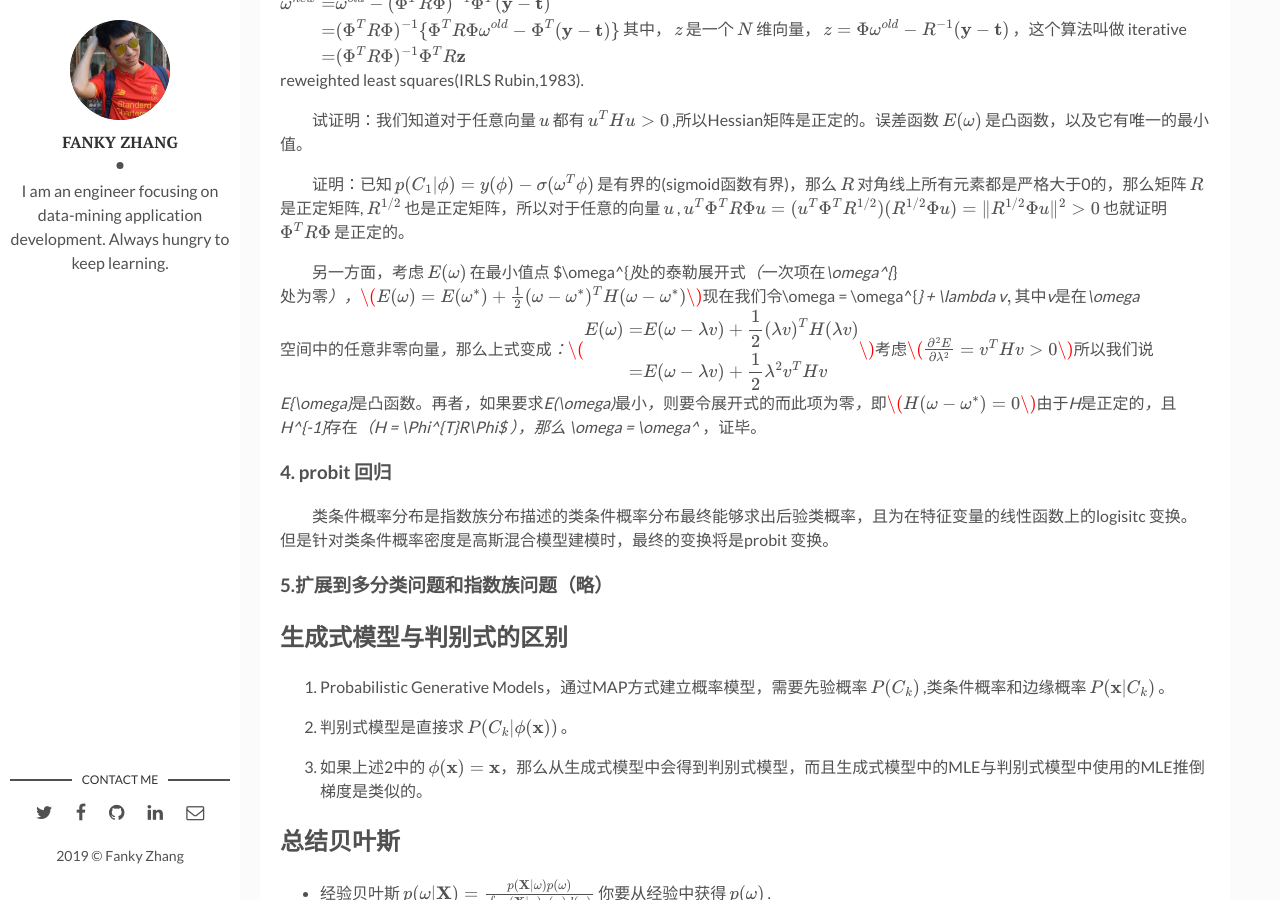
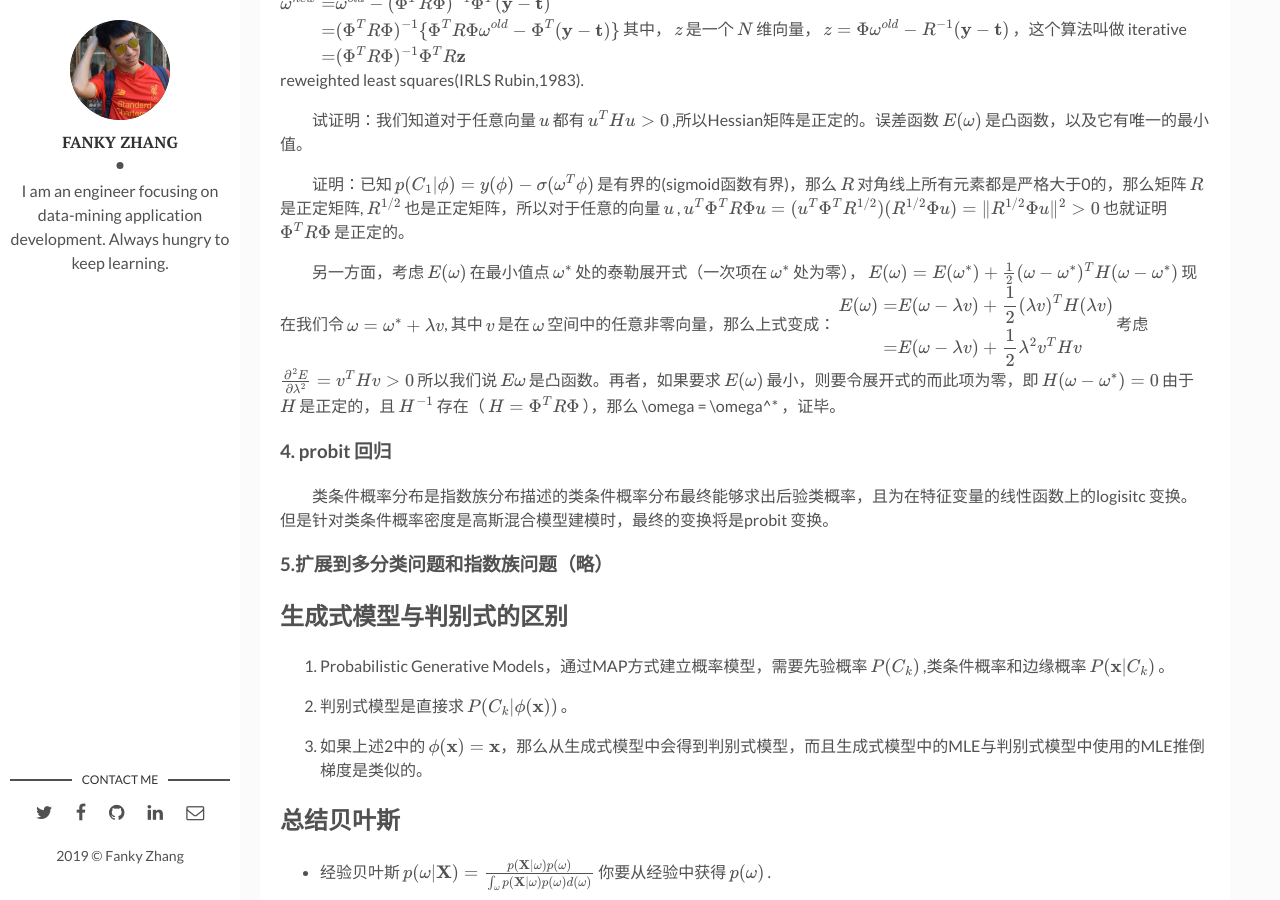
Before and after one commit to furulizi/furulizi.github.io, a Jekyll site: the page built from _posts/2018-06-10-linear-decreminant-model-for-classification.md, in a window 1280 px wide and 900 px high, scrolled down 2200 px. Built offline with Jekyll 4.4.1, drawn with Linux system fonts in a browser that asks for light colours; formulas are drawn with MathJax 3; comment, search, counter and statistics services are not loaded.

```diff
--- a/_posts/2018-06-10-linear-decreminant-model-for-classification.md
+++ b/_posts/2018-06-10-linear-decreminant-model-for-classification.md
@@ -99,11 +99,11 @@ u^T \Phi^T R \Phi u = (u^T \Phi^T R^{1/2})(R^{1/2} \Phi u) = \|R^{1/2} \Phi u\|^
 $$
 也就证明 $\Phi^T R \Phi$ 是正定的。
 
-&emsp;&emsp;另一方面，考虑 $E(\omega)$ 在最小值点 $\omega^{*}$ 处的泰勒展开式（一次项在  $\omega^{*}$ 处为零），
+&emsp;&emsp;另一方面，考虑 $E(\omega)$ 在最小值点 $$\omega^*$$ 处的泰勒展开式（一次项在  $$\omega^*$$ 处为零），
 $$
-E(\omega) = E(\omega^{*}) + \frac{1}{2}(\omega - \omega^{*})^T H(\omega - \omega^{*})
+E(\omega) = E(\omega^*) + \frac{1}{2}(\omega - \omega^*)^T H(\omega - \omega^*)
 $$
-现在我们令 $\omega = \omega^{*} + \lambda v$, 其中 $v$ 是在 $\omega$ 空间中的任意非零向量，那么上式变成：
+现在我们令 $$\omega = \omega^* + \lambda v$$, 其中 $v$ 是在 $\omega$ 空间中的任意非零向量，那么上式变成：
 $$\begin{split}
 E(\omega) = &E(\omega - \lambda v) + \frac {1}{2}(\lambda v)^T H (\lambda v)\\
 =&E(\omega - \lambda v) + \frac {1}{2}\lambda^{2} v^T H v
```
